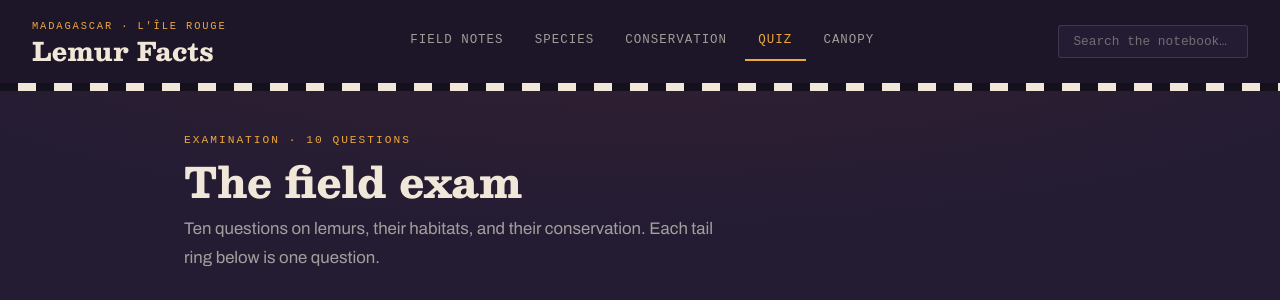
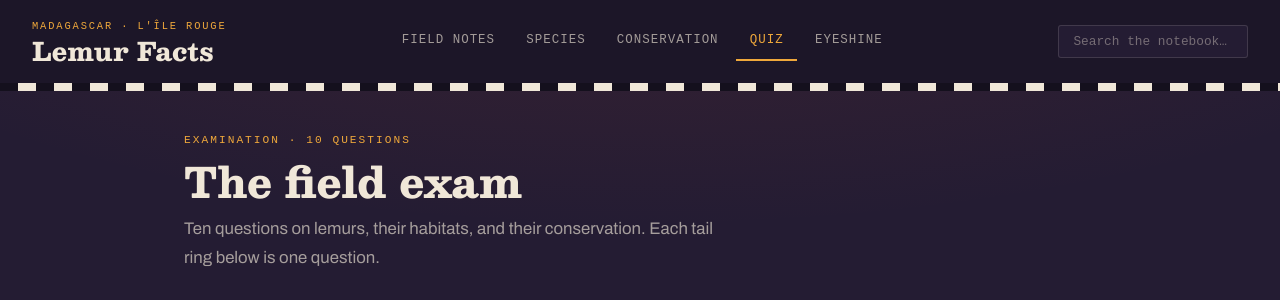
Before and after one commit to marctaylor700/a, a Flask app: page /quiz in a window 1280 px wide. Shown: the top 300 px of the page. Run offline with Flask 3, Linux system fonts and the light colour scheme; some web fonts are replaced.

Commit message:
Rename the game nav tab from Canopy to Eyeshine.

```diff
--- a/templates/base.html
+++ b/templates/base.html
@@ -724,7 +724,7 @@
             <a href="all.html" {% if active_page == 'all' %}class="active"{% endif %}>Species</a>
             <a href="conservation.html" {% if active_page == 'conservation' %}class="active"{% endif %}>Conservation</a>
             <a href="quiz.html" {% if active_page == 'quiz' %}class="active"{% endif %}>Quiz</a>
-            <a href="game.html" {% if active_page == 'game' %}class="active"{% endif %}>Canopy</a>
+            <a href="game.html" {% if active_page == 'game' %}class="active"{% endif %}>Eyeshine</a>
         </nav>
         <div class="search-box">
             <input type="text" id="search-input" placeholder="Search the notebook&hellip;"
--- a/templates/game.html
+++ b/templates/game.html
@@ -357,7 +357,7 @@
 
 {% block content %}
 <div class="page-header fade-in">
-    <div class="page-eyebrow">Canopy &middot; Night census</div>
+    <div class="page-eyebrow">Eyeshine &middot; Night census</div>
     <h2>Eyeshine</h2>
     <p>First-person night walk as a lemur. Greet glowing eyeshine to log real species. Bound from the fossa. No weapons.</p>
 </div>
```
